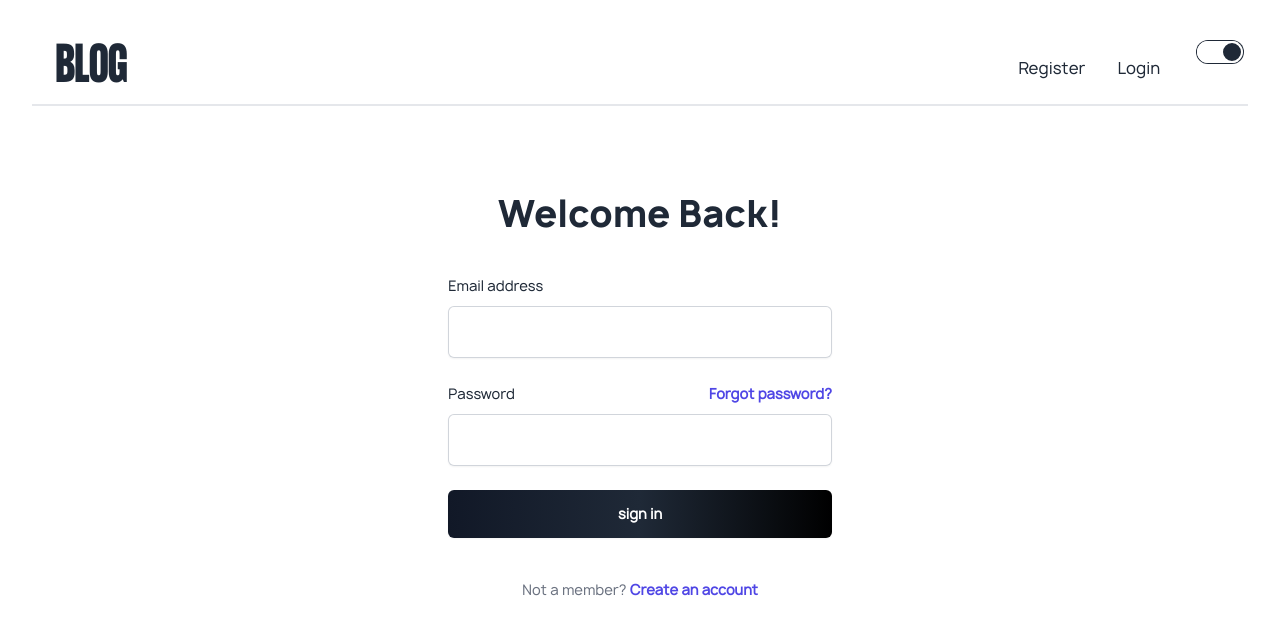
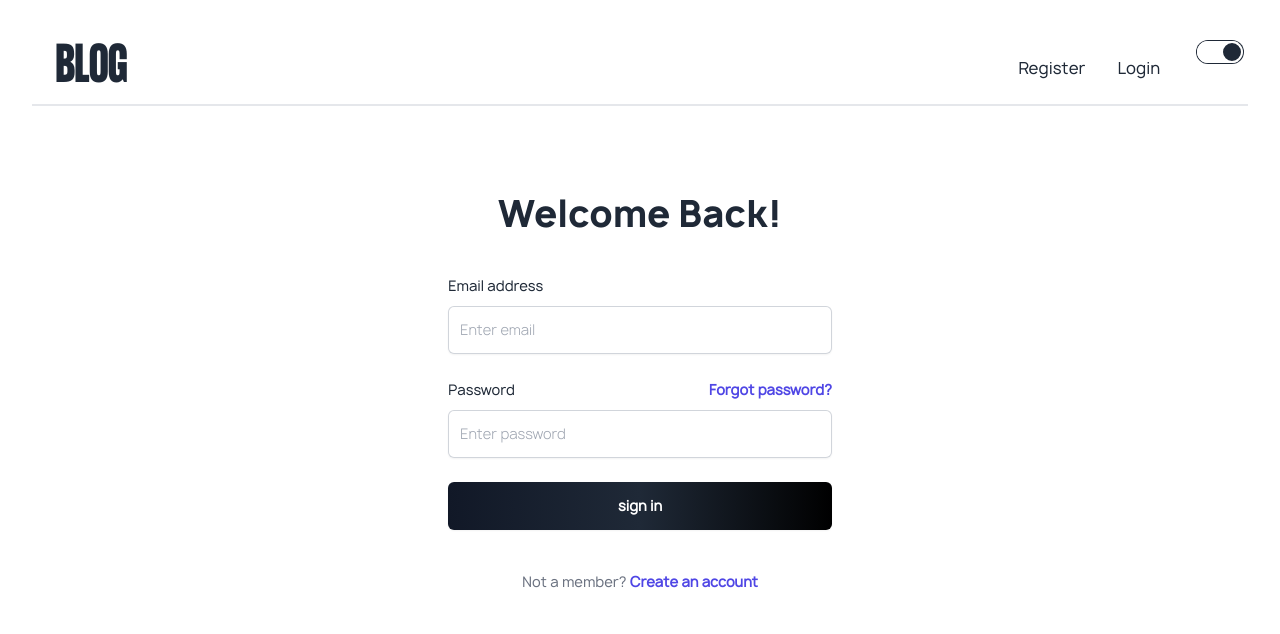
Before and after one commit to Daniel264/BlogPage, a React (Vite) app in the folder client/: page /Login in a window 1280 px wide. Shown: the top 634 px of the page. Built offline with nearby package versions, Linux system fonts and the light colour scheme; no server answers.

Commit message:
feat: add global styles and update input font family in Login component

```diff
--- a/client/src/App.tsx
+++ b/client/src/App.tsx
@@ -19,6 +19,7 @@ function App() {
 
     return (
         <>
+            <GlobalStyles />
             <ToastContainer
                 newestOnTop={true}
                 pauseOnHover={false}
--- a/client/src/components/Login.tsx
+++ b/client/src/components/Login.tsx
@@ -102,10 +102,11 @@ const Login = () => {
                                     name="email"
                                     type="email"
                                     value={email}
+                                    placeholder="Enter email"
                                     onChange={(ev) => setEmail(ev.target.value)}
                                     required
                                     autoComplete="email"
-                                    className="block w-full rounded-md border-0 py-3.5 text-gray-900 shadow-sm ring-1 ring-inset ring-gray-300 placeholder:text-gray-400 focus:ring-2 focus:ring-inset focus:ring-indigo-600 sm:text-sm sm:leading-6"
+                                    className="block w-full rounded-md border-0 py-3 text-gray-900 shadow-sm ring-1 ring-inset ring-gray-300 placeholder:text-gray-400 focus:ring-2 focus:ring-inset focus:ring-indigo-600 sm:text-sm sm:leading-6 placeholder:manrope-light"
                                 />
                             </div>
                         </div>
@@ -132,13 +133,14 @@ const Login = () => {
                                     id="password"
                                     name="password"
                                     type="password"
+                                    placeholder="Enter password"
                                     value={password}
                                     onChange={(ev) =>
                                         setPassword(ev.target.value)
                                     }
                                     required
                                     autoComplete="current-password"
-                                    className="block w-full rounded-md border-0 py-3.5 text-gray-900 shadow-sm ring-1 ring-inset ring-gray-300 placeholder:text-gray-400 focus:ring-2 focus:ring-inset focus:ring-indigo-600 sm:text-sm sm:leading-6"
+                                    className="block w-full rounded-md border-0 py-3 text-gray-900 shadow-sm ring-1 ring-inset ring-gray-300 placeholder:text-gray-400 focus:ring-2 focus:ring-inset focus:ring-indigo-600 sm:text-sm sm:leading-6"
                                 />
                             </div>
                         </div>
--- a/client/src/index.css
+++ b/client/src/index.css
@@ -59,6 +59,10 @@ p {
   /* font-family: ClashGrotesk-Medium, sans-serif; */
 }
 
+input {
+  font-family: Manrope_light, sans-serif;
+}
+
 @font-face {
   font-family: 'Formula Condensed Light';
   font-style: normal;
@@ -70,7 +74,13 @@ p {
   font-family: 'Manrope_da111';
   font-style: normal;
   font-weight: normal;
-  src: local('Manrope Medium'), url('../public/fonts/regular.woff') format('woff');
+  src: local('Manrope Regular'), url('../public/fonts/regular.woff') format('woff');
+  }
+@font-face {
+  font-family: 'Manrope_light';
+  font-style: normal;
+  font-weight: 300;
+  src: local('Manrope Light'), url('../public/fonts/light.woff') format('woff');
   }
 @font-face {
   font-family: 'Manrope_semibold';
```
Also changed, not shown: client/public/fonts/light.woff (added).
